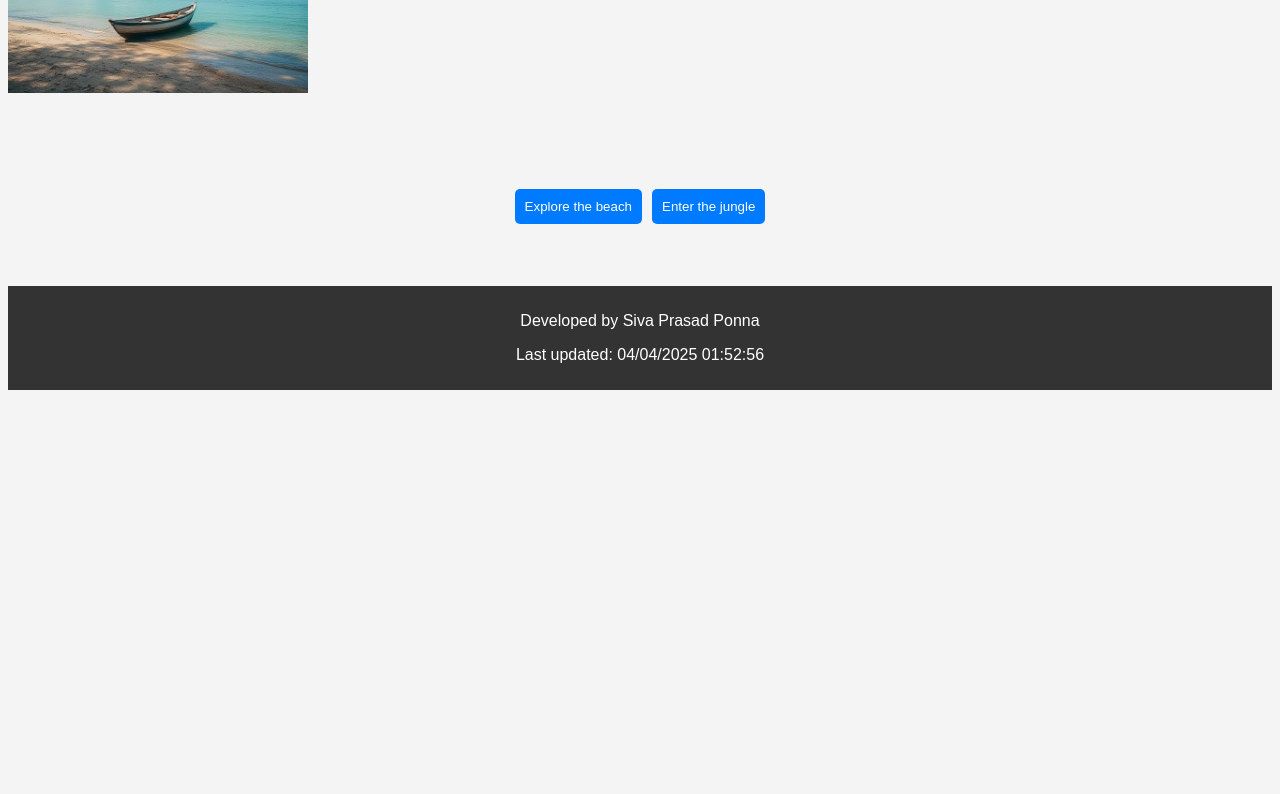
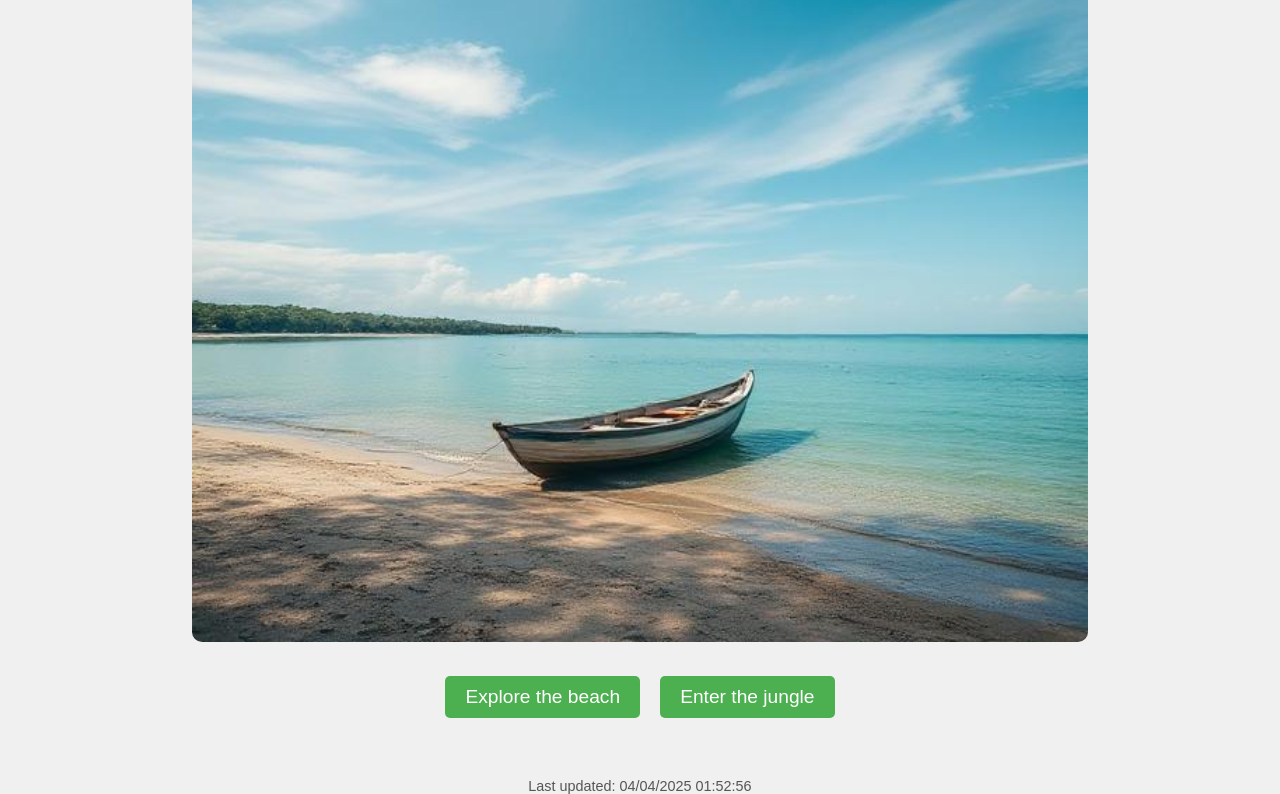
Before and after one commit to Siva726-p/Mid-Term-Project_Shiva, a plain HTML site: page index.html in a window 1280 px wide. Shown: the part 418-1212 px from the top of the page. Before the commit the page ends 816 px from the top, so only its background shows below. Drawn offline with Linux system fonts and the light colour scheme.

Commit message:
Add files via upload
Signed-off-by: Siva726-p <ponnasiva03@gmail.com>

```diff
--- /dev/null
+++ b/game.js
@@ -0,0 +1,197 @@
+// Developer: Siva Prasad Ponna
+// Addendum: This is a "Choose Your Own Adventure" game where the player makes decisions that affect the outcome of the story.
+
+const storyStages = {
+    page1: {
+        text: "You wake up on a mysterious island. What will you do?",
+        choices: [
+            { text: "Explore the beach", consequence: "page2A" },
+            { text: "Enter the jungle", consequence: "page2B" }
+        ],
+        image: "Images/page1.jpg"
+    },
+    page2A: {
+        text: "You find a small boat on the shore. What do you do?",
+        choices: [
+            { text: "Take the boat", consequence: "page3A" },
+            { text: "Look for food", consequence: "page3B" }
+        ],
+        image: "Images/page2.jpg"
+    },
+    page2B: {
+        text: "You hear strange noises in the jungle. How do you react?",
+        choices: [
+            { text: "Investigate the noise", consequence: "page3C" },
+            { text: "Climb a tree for safety", consequence: "page3D" }
+        ],
+        image: "Images/page3.jpg"
+    },
+    page3A: {
+        text: "The boat leads to another island. You see a cave. What do you do?",
+        choices: [
+            { text: "Enter the cave", consequence: "page4A" },
+            { text: "Stay on the shore", consequence: "page4B" }
+        ],
+        image: "Images/page4.jpg"
+    },
+    page3B: {
+        text: "You find some berries but hear rustling behind you. What do you do?",
+        choices: [
+            { text: "Run away", consequence: "page4C" },
+            { text: "Turn around slowly", consequence: "page4D" }
+        ],
+        image: "Images/page5.jpg"
+    },
+    page3C: {
+        text: "You find an ancient temple in the jungle! What do you do?",
+        choices: [
+            { text: "Enter the temple", consequence: "page4E" },
+            { text: "Walk around it", consequence: "page4F" }
+        ],
+        image: "Images/page6.jpg"
+    },
+    page3D: {
+        text: "You climb a tree and spot smoke in the distance. What do you do?",
+        choices: [
+            { text: "Go towards the smoke", consequence: "page4G" },
+            { text: "Stay hidden in the tree", consequence: "page4H" }
+        ],
+        image: "Images/page7.jpg"
+    },
+    page4A: {
+        text: "The cave is dark and eerie. Do you proceed?",
+        choices: [
+            { text: "Go deeper", consequence: "gameOver" },
+            { text: "Turn back", consequence: "gameOver" }
+        ],
+        image: "Images/page8.jpg"
+    },
+    page4B: {
+        text: "You wait but nothing happens. What do you do next?",
+        choices: [
+            { text: "Explore further", consequence: "gameOver" },
+            { text: "Stay put", consequence: "gameOver" }
+        ],
+        image: "Images/page9.jpg"
+    },
+    page4C: {
+        text: "You run into another explorer! What do you do?",
+        choices: [
+            { text: "Talk to them", consequence: "gameOver" },
+            { text: "Avoid them", consequence: "gameOver" }
+        ],
+        image: "Images/page10.jpg"
+    },
+    page4D: {
+        text: "It's just a harmless animal. What do you do?",
+        choices: [
+            { text: "Follow it", consequence: "gameOver" },
+            { text: "Ignore it", consequence: "gameOver" }
+        ],
+        image: "Images/page11.jpg"
+    },
+    page4E: {
+        text: "Inside the temple, you see ancient artifacts. What do you do?",
+        choices: [
+            { text: "Examine them", consequence: "gameOver" },
+            { text: "Leave quickly", consequence: "gameOver" }
+        ],
+        image: "Images/page12.jpg"
+    },
+    page4F: {
+        text: "You walk around the temple and find an inscription. What do you do?",
+        choices: [
+            { text: "Try to read it", consequence: "gameOver" },
+            { text: "Ignore it", consequence: "gameOver" }
+        ],
+        image: "Images/page13.jpg"
+    },
+    page4G: {
+        text: "You move towards the smoke and find a campfire. What do you do?",
+        choices: [
+            { text: "Approach the fire", consequence: "gameOver" },
+            { text: "Look for another path", consequence: "gameOver" }
+        ],
+        image: "Images/page14.jpg"
+    },
+    page4H: {
+        text: "You stay hidden and wait. Hours pass, what do you do next?",
+        choices: [
+            { text: "Climb down", consequence: "gameOver" },
+            { text: "Continue hiding", consequence: "gameOver" }
+        ],
+        image: "Images/page15.jpg"
+    },
+    gameOver: {
+        text: "Game Over! Your adventure has ended.",
+        choices: [],
+        image: "Images/game_over.jpg"
+    }
+};
+
+let currentStage = "page1";
+
+function updatePage() {
+    const stage = storyStages[currentStage];
+
+    const storyTextElement = document.getElementById('story-text');
+    const storyImageElement = document.getElementById('story-image');
+    const choicesContainer = document.getElementById('choices-container');
+
+    if (!storyTextElement || !storyImageElement || !choicesContainer) {
+        console.error("Required elements not found in the document.");
+        return;
+    }
+
+    storyTextElement.textContent = stage.text;
+    storyImageElement.src = stage.image;
+    choicesContainer.innerHTML = '';
+
+    if (currentStage === "gameOver") {
+        showGameOverPopup();
+    } else {
+        stage.choices.forEach(choice => {
+            const button = document.createElement('button');
+            button.textContent = choice.text;
+            button.onclick = () => choosePath(choice.consequence);
+            choicesContainer.appendChild(button);
+        });
+    }
+}
+
+function showGameOverPopup() {
+    // Create and show the Game Over popup
+    const popup = document.createElement('div');
+    popup.id = 'game-over-popup';
+    popup.innerHTML = `
+        <p>Game Over! Your adventure has ended.</p>
+        <button id="restart-button">Start New Game</button>
+    `;
+    document.body.appendChild(popup);
+
+    // Add functionality for the restart button
+    document.getElementById('restart-button').onclick = () => {
+        document.body.removeChild(popup);  // Remove the popup
+        startGame();  // Restart the game
+    };
+}
+
+function choosePath(path) {
+    if (storyStages[path]) {
+        currentStage = path;
+        updatePage();
+    } else {
+        console.error(`Invalid stage: ${path}`);
+    }
+}
+
+function startGame() {
+    currentStage = "page1";  // Reset to the starting stage
+    updatePage();
+}
+
+window.onload = startGame;
+
+// Footer script for displaying the last modified date
+var x = document.lastModified;
+document.getElementById('lastModified').textContent = x;
--- a/index.html
+++ b/index.html
@@ -3,23 +3,23 @@
 <head>
     <meta charset="UTF-8">
     <meta name="viewport" content="width=device-width, initial-scale=1.0">
-    <title>Adventure Game</title>
-    <link rel="stylesheet" href="style.css">
+    <title>Choose Your Own Adventure</title>
+    <link rel="stylesheet" href="styles.css">
 </head>
 <body>
-    <h1>Adventure Game</h1>
-    <p id="story-text"></p>
-    <img id="story-image" src="" alt="Story Image" width="300"><br>
-    <div id="choices-container"></div>
+    <div id="game-container">
+        <h1>Choose Your Own Adventure</h1>
+        <p id="story-text"></p>
+        <img id="story-image" src="" alt="Story Image" width="500">
+        <div id="choices-container"></div>
+    </div>
 
     <footer>
-        <p>Developed by Siva Prasad Ponna</p>
-        <p>Last updated: <span id="lastModified"></span></p>
+        <p>Last updated:
+            <span id="lastModified"></span>
+        </p>
     </footer>
 
-    <script src="script.js"></script>
-    <script>
-        document.getElementById('lastModified').textContent = document.lastModified;
-    </script>
+    <script type="text/javascript" src="game.js"></script>
 </body>
 </html>
--- /dev/null
+++ b/styles.css
@@ -0,0 +1,59 @@
+body {
+    font-family: Arial, sans-serif;
+    background-color: #f0f0f0;
+    margin: 0;
+    padding: 0;
+}
+
+#game-container {
+    width: 70%;
+    margin: 0 auto;
+    text-align: center;
+}
+
+h1 {
+    font-size: 2.5rem;
+    margin-bottom: 20px;
+}
+
+#story-text {
+    font-size: 1.5rem;
+    margin-bottom: 20px;
+}
+
+#choices-container {
+    margin-top: 20px;
+}
+
+button {
+    font-size: 1.2rem;
+    padding: 10px 20px;
+    margin: 10px;
+    cursor: pointer;
+    background-color: #4CAF50;
+    color: white;
+    border: none;
+    border-radius: 5px;
+    transition: background-color 0.3s ease;
+}
+
+button:hover {
+    background-color: #45a049;
+}
+
+#story-image {
+    width: 100%;
+    margin-top: 20px;
+    border-radius: 10px;
+}
+
+footer {
+    text-align: center;
+    margin-top: 50px;
+    font-size: 0.9rem;
+    color: #555;
+}
+
+footer p {
+    margin: 0;
+}
```
